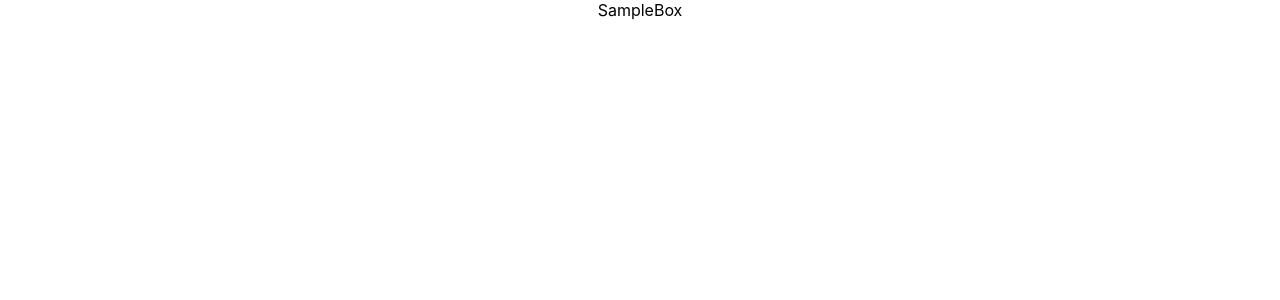
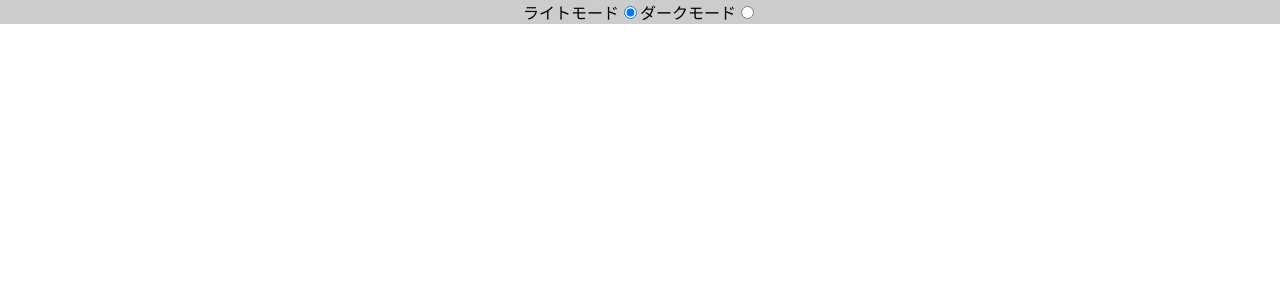
Before and after one commit to nagisano33/react-state-sample, a React (Create React App) app: page / in a window 1280 px wide. Shown: the top 300 px of the page. Built offline with nearby package versions, Linux system fonts and the light colour scheme.

Commit message:
Update テーマを Context で管理してみる

```diff
--- a/src/components/SampleBox/SampleBox.jsx
+++ b/src/components/SampleBox/SampleBox.jsx
@@ -1,7 +1,11 @@
-import React from 'react'
+import React from "react";
+import { ThemeProvider } from "./contexts/themeContext";
+import Header from "./Header";
 
 export const SampleBox = () => {
   return (
-    <div>SampleBox</div>
-  )
-}
+    <ThemeProvider>
+      <Header />
+    </ThemeProvider>
+  );
+};
```
